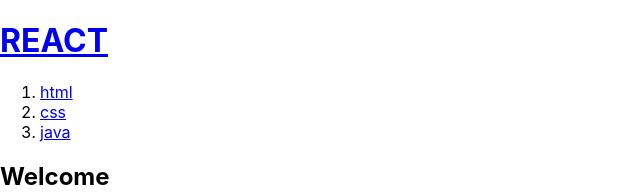
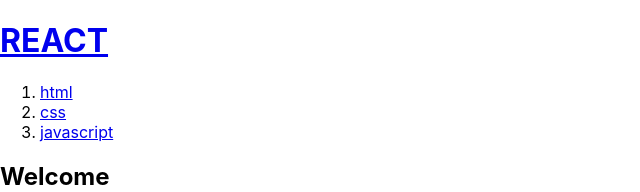
Before and after one commit to mannazo/mannazo-react, a React (Create React App) app: page / in a window 1280 px wide. Shown: the top 192 px of the page, without its empty margins (0-640 px from the left). Built offline with nearby package versions, Linux system fonts and the light colour scheme.

Commit message:
till page 64

```diff
--- a/src/App.js
+++ b/src/App.js
@@ -4,18 +4,28 @@
   console.log('props', props);
   return (    <header>
     <h1>
-      <a href="/">{props.title}</a>
+      <a href="/" onClick={(event) => {
+        event.preventDefault();
+        props.onChangeMode();
+      }}>{props.title}</a>
     </h1>
   </header>)
 }
 
-function Nav() {
+function Nav(props) {
+  const lis = [];
+  for(let i=0; i<props.topics.length; i++) {
+    let t= props.topics[i];
+    lis.push(<li key={t.id}>
+      <a id={t.id} href={'/read/'+t.id} onClick={event => {
+      event.preventDefault();
+      props.onChangeMode(event.target.id);
+    }}>{t.title}</a></li>);
+  }
   return (
     <nav>
       <ol>
-        <li><a href="/read/1">html</a></li>
-        <li><a href="/read/2">css</a></li>
-        <li><a href="/read/3">java</a></li>
+        {lis}
       </ol>
     </nav>
   )
@@ -33,9 +43,17 @@
 }
 
 function App() {
+  const topics = [
+    {id:1, title:'html', body:'html is...'},
+    {id:2, title:'css', body:'css is...'},
+    {id:3, title:'javascript', body:'javascript is...'},
+  ]
   return (    <div>
-    <Header title="REACT"></Header>
-    <Nav></Nav>
+    <Header title="REACT" onChangeMode={() => {
+      alert("header");
+    }}></Header>
+    <Nav topics={topics} onChangeMode={(id) => {
+      alert(id);}}></Nav>
     <Article title="Welcome" body="Hello, Web"></Article>
   </div>);
 }
```
